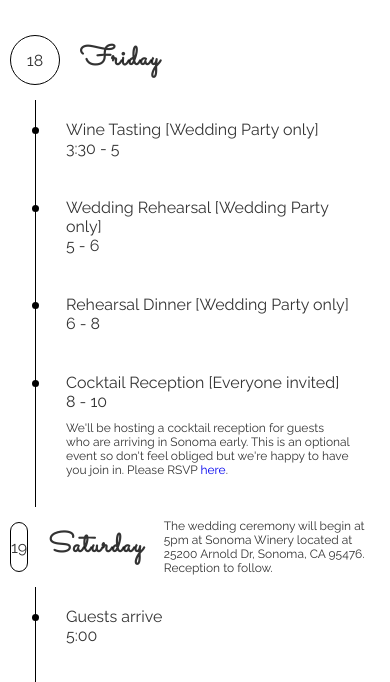
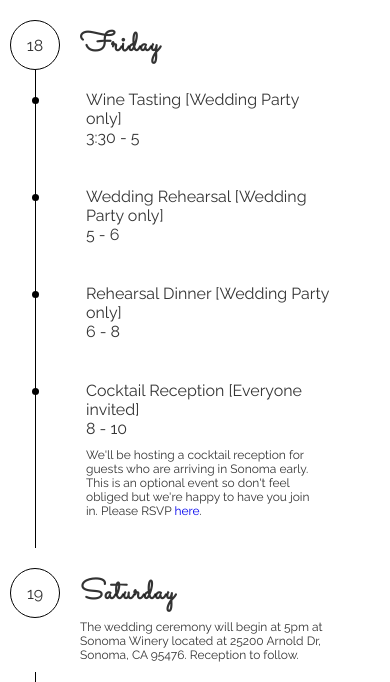
Before and after one commit to k3luu/murakami, a Gatsby site: page /schedule in a window 390 px wide. Shown: the part 116-798 px from the top of the page. Built offline with nearby package versions, Linux system fonts and the light colour scheme; Gatsby itself is replaced by a stand-in of ours.

Commit message:
cleaned up note and positioning on mobile

```diff
--- a/src/pages/schedule.js
+++ b/src/pages/schedule.js
@@ -9,27 +9,47 @@ const DateTitle = styled.div`
   display: flex;
   align-items: center;
   height: 80px;
+
+  @media (max-width: 1023px) {
+    height: auto;
+    align-items: baseline;
+    margin-top: 20px;
+  }
 `;
 
 const Date = styled.div`
   border-radius: 100px;
   border: 1px solid #000;
   height: 50px;
+  min-height: 50px;
   width: 50px;
+  min-width: 50px;
   line-height: 50px;
   text-align: center;
+`;
+
+const DateSubtitle = styled.div`
+  display: flex;
+  align-items: center;
+  margin-left: 20px;
+
+  @media (max-width: 1023px) {
+    display: block;
+  }
 `;
 
 const Weekday = styled.h6`
   font-family: "Sacramento";
   font-size: 28px;
   letter-spacing: 1.2px;
-  margin: 0 20px;
+  margin-bottom: 0;
+  margin-right: 20px;
 `;
 
 const Note = styled.div`
   font-size: 12px;
-  margin: 10px 0;
+  margin: 10px 20px 10px 0;
+  max-width: 500px;
 `;
 
 const Day = styled.div`
@@ -39,7 +59,7 @@ const Day = styled.div`
 `;
 
 const Event = styled.div`
-  padding: 20px 30px;
+  padding: 20px 50px;
 
   &::before {
     content: ' ';
@@ -61,7 +81,9 @@ const SchedulePage = () => (
 
     <DateTitle>
       <Date>18</Date>
-      <Weekday>Friday</Weekday>
+      <DateSubtitle>
+        <Weekday>Friday</Weekday>
+      </DateSubtitle>
     </DateTitle>
     <Day>
       <Event>
@@ -85,8 +107,10 @@ const SchedulePage = () => (
 
     <DateTitle>
       <Date>19</Date>
-      <Weekday>Saturday</Weekday>
-      <Note>The wedding ceremony will begin at 5pm at Sonoma Winery located at 25200 Arnold Dr, Sonoma, CA 95476. Reception to follow.</Note>
+      <DateSubtitle>
+        <Weekday>Saturday</Weekday>
+        <Note>The wedding ceremony will begin at 5pm at Sonoma Winery located at 25200 Arnold Dr, Sonoma, CA 95476. Reception to follow.</Note>
+      </DateSubtitle>
     </DateTitle>
     <Day>
       <Event>
@@ -99,7 +123,7 @@ const SchedulePage = () => (
       </Event>
       <Event>
         <div>Cocktail hour</div>
-        <div>6:00-7:30</div>
+        <div>6:00 - 7:30</div>
       </Event>
       <Event>
         <div>Dinner</div>
@@ -112,8 +136,10 @@ const SchedulePage = () => (
 
     <DateTitle>
       <Date>20</Date>
-      <Weekday>Sunday</Weekday>
-      <Note>There will be no hosted events on Sunday. We will leave it to you to make the most of the weekend in Sonoma. Check out our recommendations on the <Link to="/travel">Travel page</Link>.</Note>
+      <DateSubtitle>
+        <Weekday>Sunday</Weekday>
+        <Note>There will be no hosted events on Sunday. We will leave it to you to make the most of the weekend in Sonoma. Check out our recommendations on the <Link to="/travel">Travel page</Link>.</Note>
+      </DateSubtitle>
     </DateTitle>
   </Layout>
 )
```
